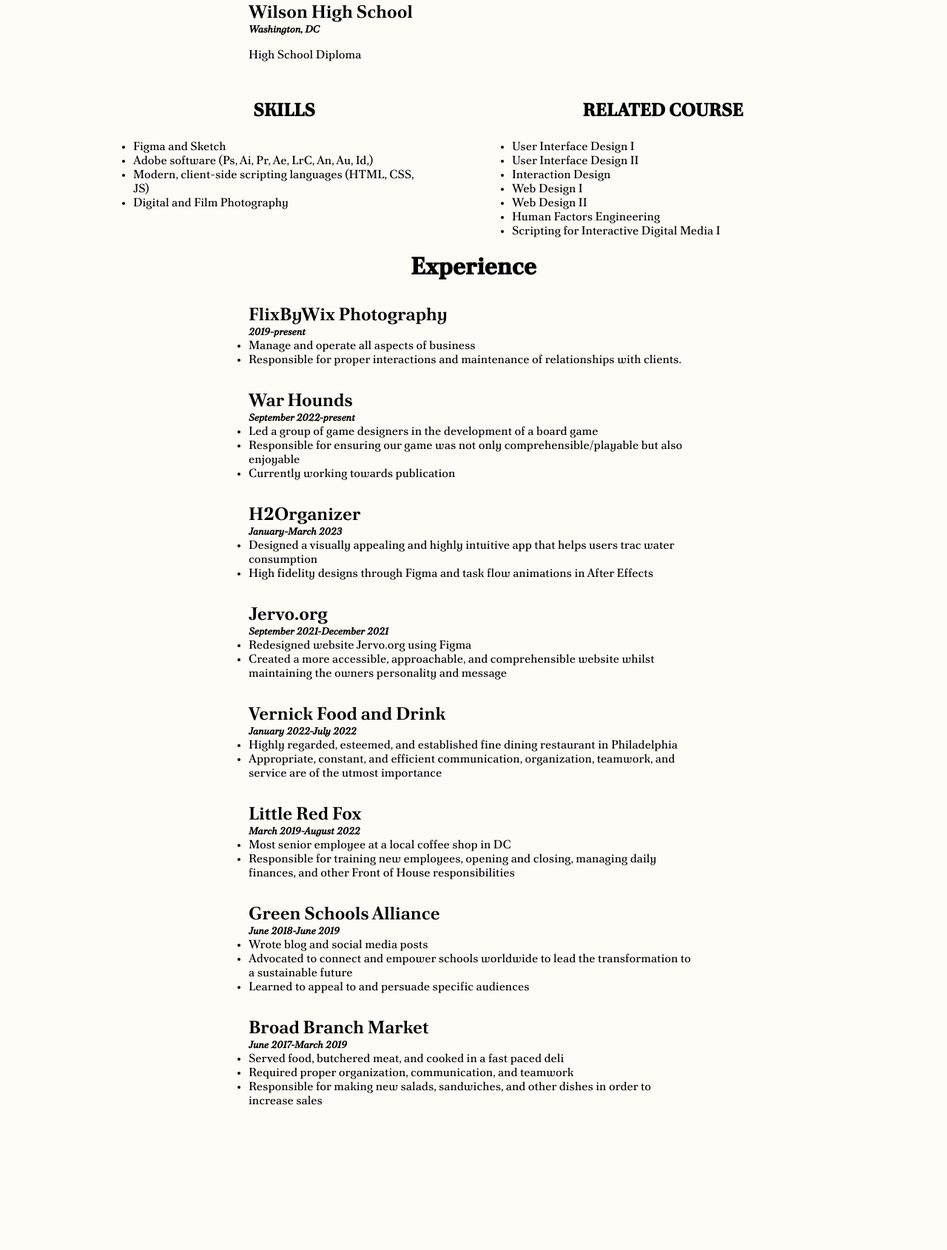
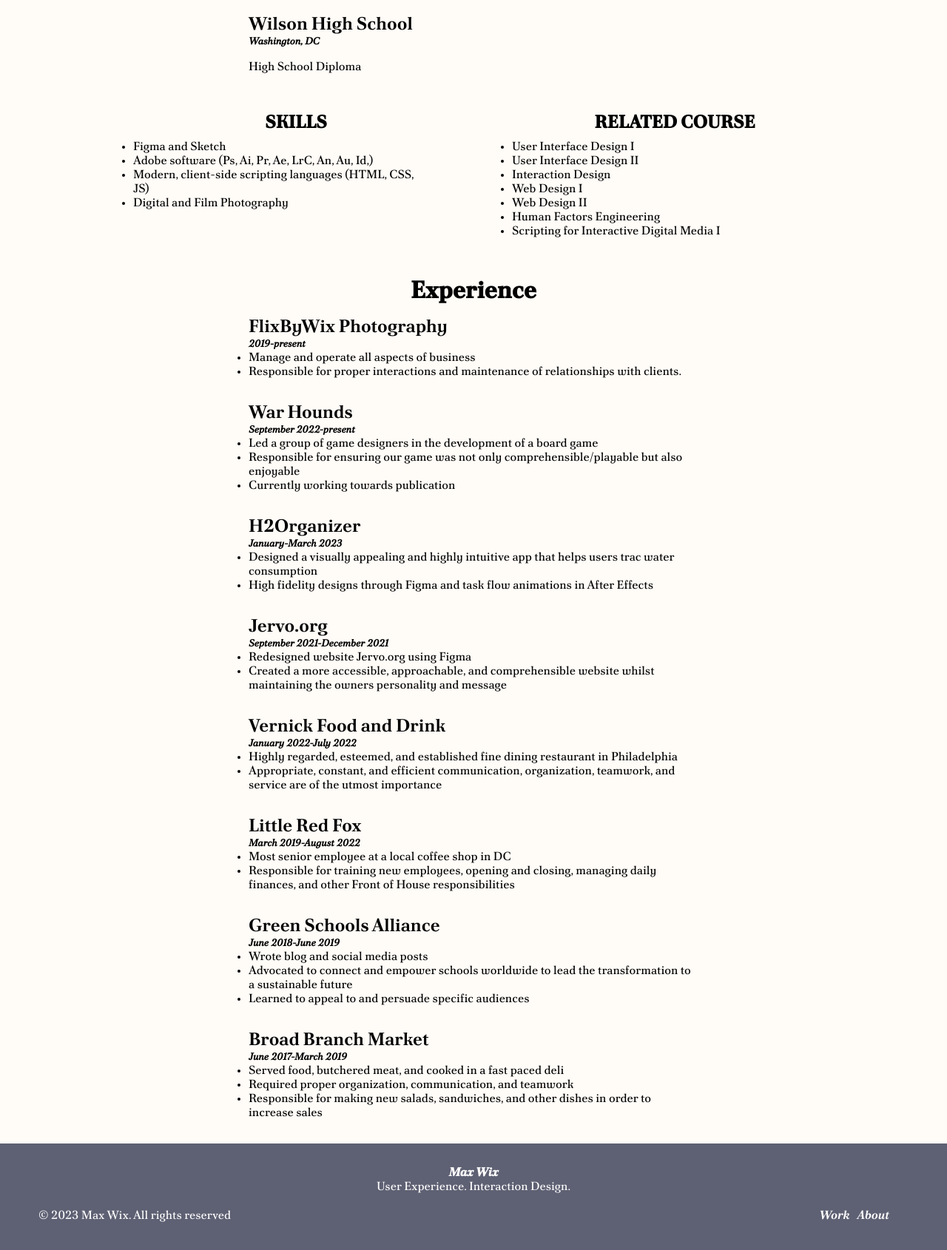
Before and after one commit to MaxWix/IDM222-mw3397, a plain HTML site: page about.html in a window 1280 px wide. Shown: the part 692-2382 px from the top of the page at 74% size. Before the commit the page ends 2206 px from the top, so only its background shows below. Drawn offline with Linux system fonts and the light colour scheme.

Commit message:
adjustments

```diff
--- a/about.html
+++ b/about.html
@@ -171,5 +171,22 @@
     </ul>
 </div>
 
+<footer>
+    <div class="footertop">
+        <h4><a href="index.html">Max Wix</a></h4>
+        <p>User Experience. Interaction Design.</p>
+    </div>
+    <div class="footerbottom">
+        <p>&copy 2023 Max Wix.  All rights reserved</p>
+        <div class="footermenu">
+            <ul class="fmenu">
+                <li><a href="index.html">Work</a></li>
+                <li><a href="about.html">About</a></li>
+            </ul>
+        </div>
+
+    </div>
+
+</footer>
 </body>
 </html>
--- a/styles.css
+++ b/styles.css
@@ -158,6 +158,12 @@
 img {
     width:100%;
     height:100%;
+}
+
+.centercasetitle {
+    text-align: center;
+    margin-bottom:2rem;
+    line-height: 1;
 }
 
 
@@ -465,7 +471,7 @@
     font-family: 'poltawskinowybold',Arial, Helvetica, sans-serif;
     font-size: 2rem;
     font-weight: bolder;
-    margin:0 auto 1rem auto;
+    margin:2rem auto 0 auto;
 
 }
 
@@ -473,21 +479,23 @@
     font-size: 1rem;
     font-family: 'poltawskinowy',Arial, Helvetica, sans-serif;
     padding:0;
-    margin: 0 2rem 3rem 2rem;
+    margin: 0 2rem 0rem 2rem;
 
 }
+
+
 
 .abtexta {
     font-size: 1rem;
     font-family:'poltawskinowybold',Arial, Helvetica, sans-serif;
     font-weight: 200;
     padding:0;
-    margin: 2rem 0 0 3rem;
+    margin: 2rem 0 0 2rem;
 
 }
 
 .abtextb {
-    margin:.2rem 0 0rem 3rem;
+    margin:.2rem 0 0rem 2rem;
     font-family:'poltawskinowyitalic',Arial, Helvetica, sans-serif;
     font-weight: bold;
 }
@@ -496,6 +504,9 @@
     margin: .5rem 3rem 0 3rem;
 }
 
+.ablisttitle {
+    margin: 2rem 0 .5rem 2rem;
+}
 
 
 /** hamburger menu from Erik Terwan **/
@@ -631,8 +642,10 @@
 
     height: 100%;
     background-color: #5E6073;
-    padding-top: 40px;
+    padding-top: 30px;
     color: white;
+    margin-top:1rem;
+    padding-bottom: 1rem;
 
 }
 
@@ -684,6 +697,7 @@
 
 .footermenu {
     float: right;
+    display: none;
 }
 
 .footermenu ul {
@@ -721,6 +735,10 @@
     .logo {
         display: block;
         font-size: 3rem;
+    }
+
+    .footermenu {
+        display: block;
     }
 
 
@@ -917,6 +935,10 @@
     }
 
     .logo {
+        display: block;
+    }
+
+    .footermenu {
         display: block;
     }
 
```
Also changed, not shown: jervo.html (+2 -2 lines).
